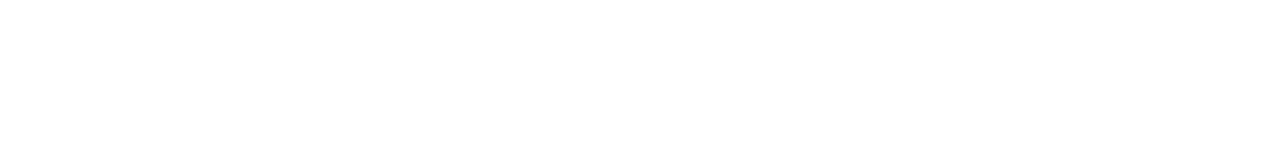
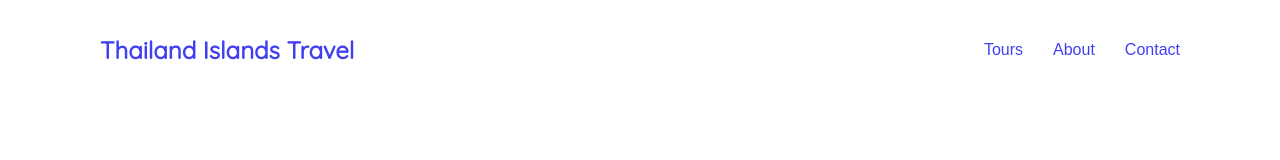
Before and after one commit to AfkZa4aem/Startup-project, a plain HTML site: page index.html in a window 1280 px wide. Drawn offline with Linux system fonts and the light colour scheme.

Commit message:
add header and css

```diff
--- a/assets/css/styles.css
+++ b/assets/css/styles.css
@@ -0,0 +1,55 @@
+/* General Styles */
+
+* {
+  margin: 0;
+  padding: 0;
+  box-sizing: border-box;
+}
+
+html {
+  font: normal 16px sans-serif;
+  color: #555;
+}
+
+nav {
+  list-style: none;
+}
+
+a {
+  text-decoration: none;
+  opacity: 0.75;
+}
+
+a:hover {
+  opacity: 1;
+}
+
+/* Header */
+
+header {
+  display: flex;
+  justify-content: space-between;
+  align-items: center;
+  padding: 35px 100px 0;
+  animation: 1s fadein 0.5s forwards;
+  opacity: 0;
+}
+
+@keyframes fadein {
+  100% {
+    opacity: 1;
+  }
+}
+
+header h2 {
+  font-family: 'Quicksand', sans-serif;
+}
+
+header nav {
+  display: flex;
+  margin-right: -15px;
+}
+
+header nav li {
+  margin: 0 15px;
+}
--- a/index.html
+++ b/index.html
@@ -3,12 +3,20 @@
 <head>
   <meta charset="utf-8">
   <meta name="viewport" content="width=device-width, initial-scale=1">
-  <title>Mountain Travel</title>
+  <title>Thailand Islands Travel</title>
   <link href="https://fonts.googleapis.com/css?family=Open+Sans" rel="stylesheet">
   <link href="https://fonts.googleapis.com/css?family=Quicksand" rel="stylesheet">
   <link rel="stylesheet" href="assets/css/styles.css">
 </head>
 <body>
-  <!-- Forked from a template on Tutorialzine: https://tutorialzine.com/2016/06/freebie-landing-page-template-with-flexbox -->
+  <header>
+    <h2><a href="#">Thailand Islands Travel</a></h2>
+    <nav>
+      <li><a href="#">Tours</a></li>
+      <li><a href="#">About</a></li>
+      <li><a href="#">Contact</a></li>
+    </nav>
+  </header>
+
 </body>
 </html>
```
